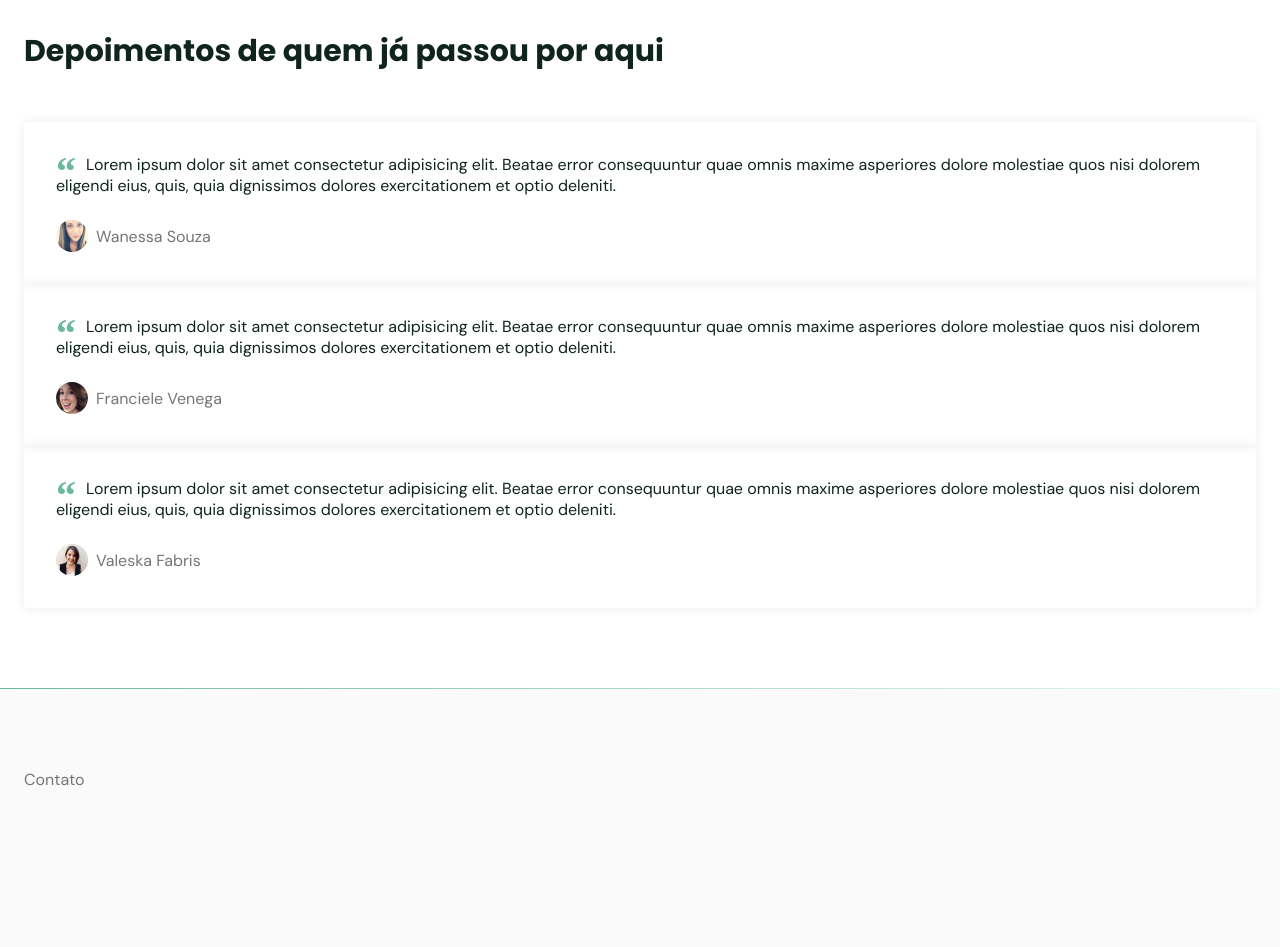
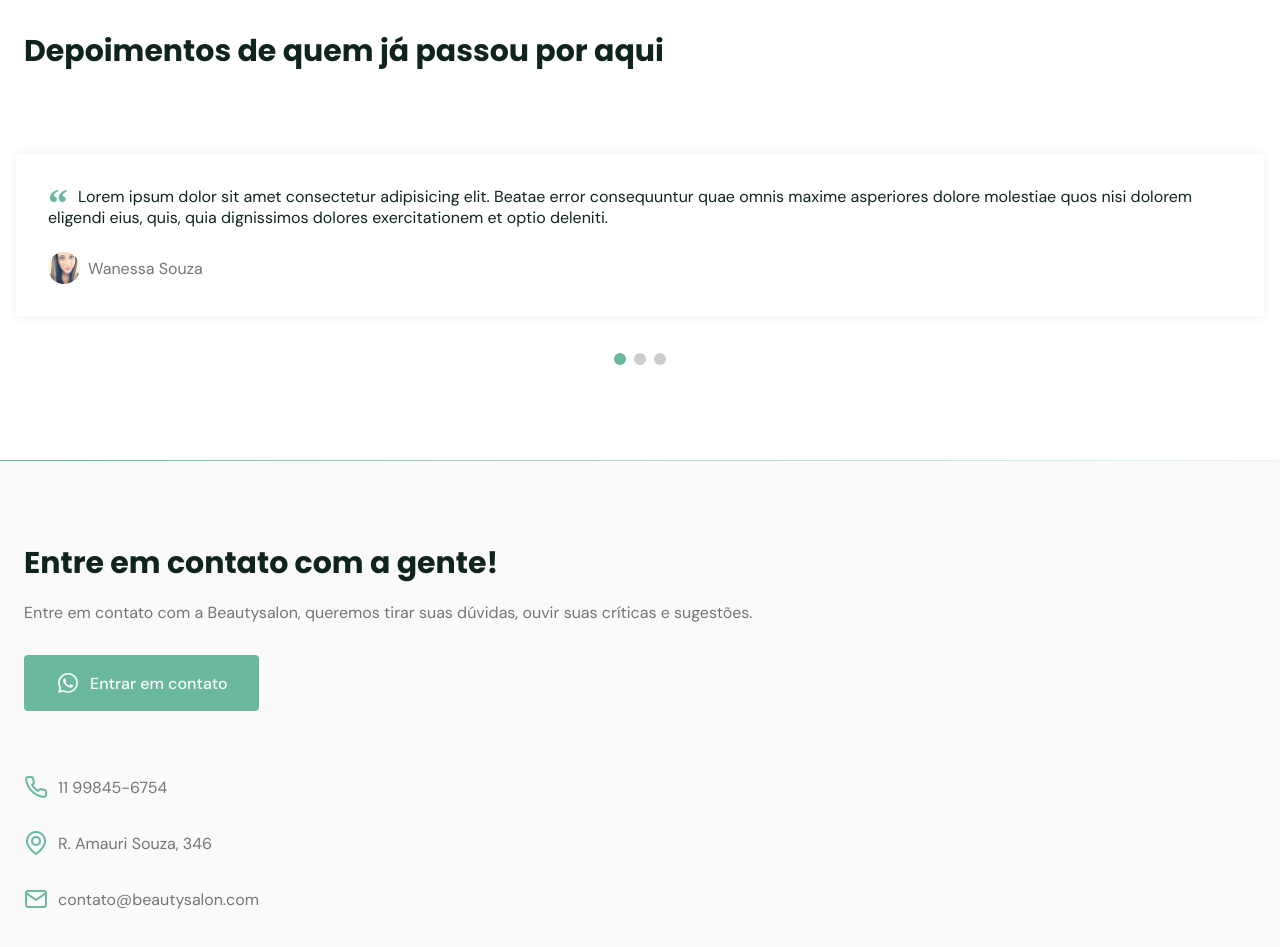
Before and after one commit to jdevchan/NLW.OriginSix, a plain HTML site: page index.html in a window 1280 px wide. Shown: the part 4180-5127 px from the top of the page. Before the commit the page ends 5050 px from the top, so only its background shows below. Drawn offline with nearby package versions, Linux system fonts and the light colour scheme; files whose address does not match are found by name.

Commit message:
Aula 3
Aula 3

```diff
--- a/index.html
+++ b/index.html
@@ -1,8 +1,10 @@
 <!DOCTYPE html>
 <html lang="pt-BR">
 <head>
+    <!-------------- PAGE INFO -------------->
     <meta charset="UTF-8">
     <meta name="viewport" content="width=device-width, initial-scale=1.0">
+    <title>beautysalon</title>
 
     <!-------------- ICONS -------------->
     <link rel="stylesheet" href="assets/fonts/style.css">
@@ -11,9 +13,13 @@
     <link rel="preconnect" href="https://fonts.googleapis.com">
     <link rel="preconnect" href="https://fonts.gstatic.com" crossorigin>
     <link href="https://fonts.googleapis.com/css2?family=DM+Sans:wght@400;500;700&family=Poppins:wght@400;500;700&display=swap" rel="stylesheet">
+
+    <!-------------- SWIPER -------------->
+    <link rel="stylesheet" href="https://unpkg.com/swiper/swiper-bundle.min.css" />
+
     <!-------------- STYLE -------------->
     <link rel="stylesheet" href="style.css">
-    <title>beautysalon</title>
+
 </head>
 <body>
     <header id="header">
@@ -25,7 +31,7 @@
                     <li><a class="title" href="#about">Sobre</a></li>
                     <li><a class="title" href="#services">Serviços</a></li>
                     <li><a class="title" href="#testimonials">Depoimentos</a></li>
-                    <li><a class="title" href="contact">Contato</a></li>
+                    <li><a class="title" href="#contact">Contato</a></li>
                 </ul>
             </div>
                 <div class="toggle icon-menu"></div>
@@ -96,10 +102,13 @@
         <div class="divider-1"></div>
 
         <section class="section" id="testimonials">
-            <div class="container grid">
+            <div class="container">
+                <header>
                     <h2 class="title">Depoimentos de quem já passou por aqui</h2>
-                <div class="testimonials">
-                    <div class="testimonial">
+                </header>
+                <div class="testimonials swiper-container">
+                    <div class="swiper-wrapper">
+                        <div class="testimonial swiper-slide">
                             <blockquote>
                                 <p>
                                     <span>&ldquo;</span>
@@ -112,7 +121,7 @@
                             </blockquote>
                         </div>
 
-                    <div class="testimonial">
+                        <div class="testimonial swiper-slide">
                             <blockquote>
                                 <p>
                                     <span>&ldquo;</span>
@@ -125,7 +134,7 @@
                             </blockquote>
                         </div>
 
-                    <div class="testimonial">
+                        <div class="testimonial swiper-slide">
                             <blockquote>
                                 <p>
                                     <span>&ldquo;</span>
@@ -138,15 +147,41 @@
                             </blockquote>
                         </div>
                     </div>
+                    <!-- If we need pagination -->
+                    <div class="swiper-pagination"></div>
+                </div>
             </div>
         </section>
         <div class="divider-2"></div>
 
-        <section class="section">
-            <div class="container">Contato</div>
+        <section class="section" id="contact">
+            <div class="container grid">
+                <div class="text">
+                    <h2 class="title">Entre em contato com a gente!</h2>
+                    <p>Entre em contato com a Beautysalon, queremos tirar suas dúvidas, ouvir suas críticas e sugestões.</p>
+                    <a href="https://api.whatsapp.com/send?phone=+5511998456754&text=Oi! Gostaria de agendar um horário." class="button" target="blank"><i class="icon-whatsapp"></i>Entrar em contato</a>
+                </div>
+
+                <div class="links">
+                    <ul class="grid">
+                        <li><i class="icon-phone"></i> 11 99845-6754</li>
+                        <li><i class="icon-map-pin"></i> R. Amauri Souza, 346</li>
+                        <li><i class="icon-mail"></i> contato@beautysalon.com</li>
+                    </ul>
+                </div>
+            </div>
         </section>
     </main>
     <footer></footer>
+
+    <!-------------- SWIPER -------------->
+    <script src="https://unpkg.com/swiper/swiper-bundle.min.js"></script>
+
+
+    <!-------------- SCROLLREVEAL -------------->
+    <script src="https://unpkg.com/scrollreveal"></script>
+
+    <!-------------- MAIN.JS -------------->
     <script src="main.js"></script>
 </body>
 </html>
--- a/main.js
+++ b/main.js
@@ -29,3 +29,29 @@ window.addEventListener('scroll', function() {
     header.classList.remove('scroll')
   }
 })
+
+// TESTIMONIAL SLIDER SWIPER
+const swiper = new Swiper('.swiper-container', {
+  slidesPerview: 1,
+  pagination: {
+    el: '.swiper-pagination'
+  },
+  mousewheel: true,
+  keyboard: true
+})
+
+// SCROLLREVEAL SUAVISAR EXIBIÇÃO DE ITENS
+const scrollReveal = ScrollReveal({
+  origin: 'top',
+  distance: '30px',
+  duration: 700,
+  reset: true
+})
+
+scrollReveal.reveal(
+  `#home .image, #home .text,
+   #about .image, #about.text,
+   #services .header, #services .card,
+   #testimonials .header, #testimonials .testimonials,
+   #contact .text, #contact .links
+  `, {interval: 100})
--- a/style.css
+++ b/style.css
@@ -361,6 +361,17 @@ nav.show div.icon-close {
     background: white;
 }
 
+#testimonials .container {
+    margin-left: 0;
+    margin-right: 0;
+}
+
+#testimonials header {
+    margin-left: 1.5rem;
+    margin-right: 1.5rem;
+    margin-bottom: 0;
+}
+
 #testimonials blockquote {
     padding: 2rem;
     box-shadow: 0px 0px 12px rgba(0, 0, 0, 0.08);
@@ -395,3 +406,46 @@ nav.show div.icon-close {
     clip-path: circle();
     margin-right: 0.5rem;
 }
+
+/* ============== SWIPER ==============*/
+.swiper-slide {
+    height: auto;
+    padding: 4rem 1rem;
+}
+
+.swiper-pagination-bullet {
+    width: 0.75rem;
+    height: 0.75rem;
+}
+
+.swiper-pagination-bullet-active {
+    background: var(--base-color);
+}
+
+/* ============== CONTACT ==============*/
+#contact .grid {
+    gap: 4rem;
+}
+
+#contact .text p{
+    margin-bottom: 2rem;
+}
+
+#contact .button i,
+#contact ul li i {
+    font-size: 1.5rem;
+    margin-right: 0.625rem;
+}
+
+#contact ul.grid {
+    gap: 2rem;
+}
+
+#contact ul li {
+    display: flex;
+    align-items: center;
+}
+
+#contact ul li i {
+    color: var(--base-color);
+}
```
Lines whose indentation alone changed are shown as unchanged.
